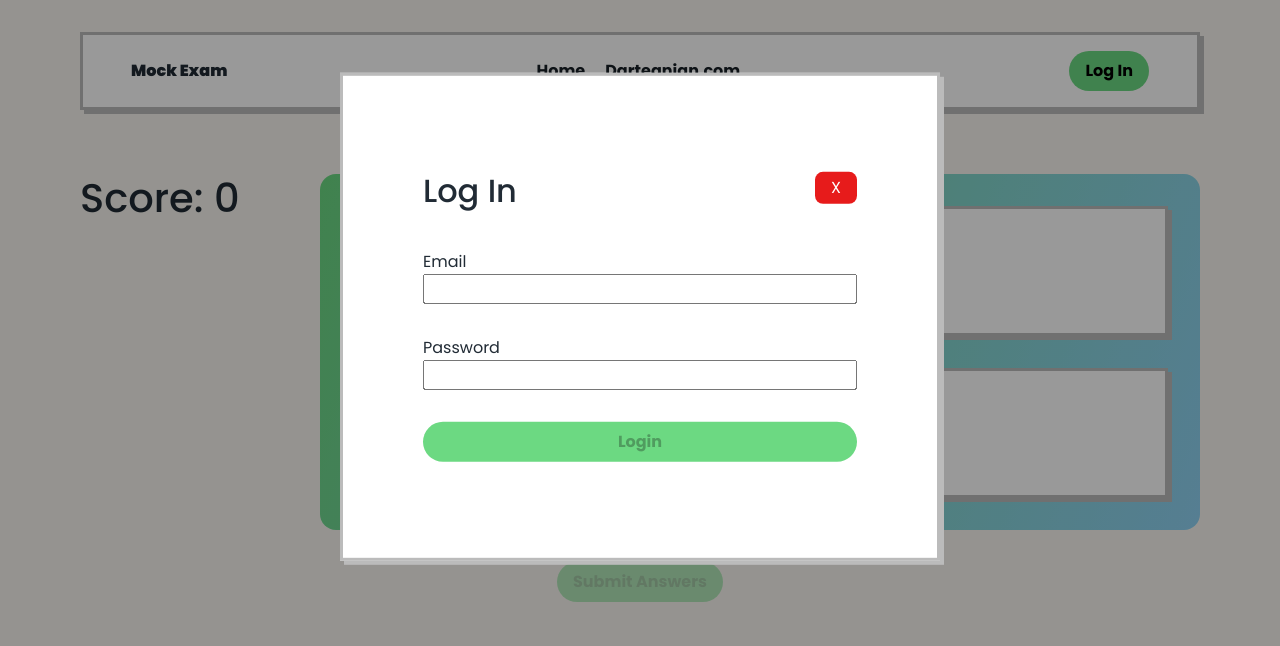
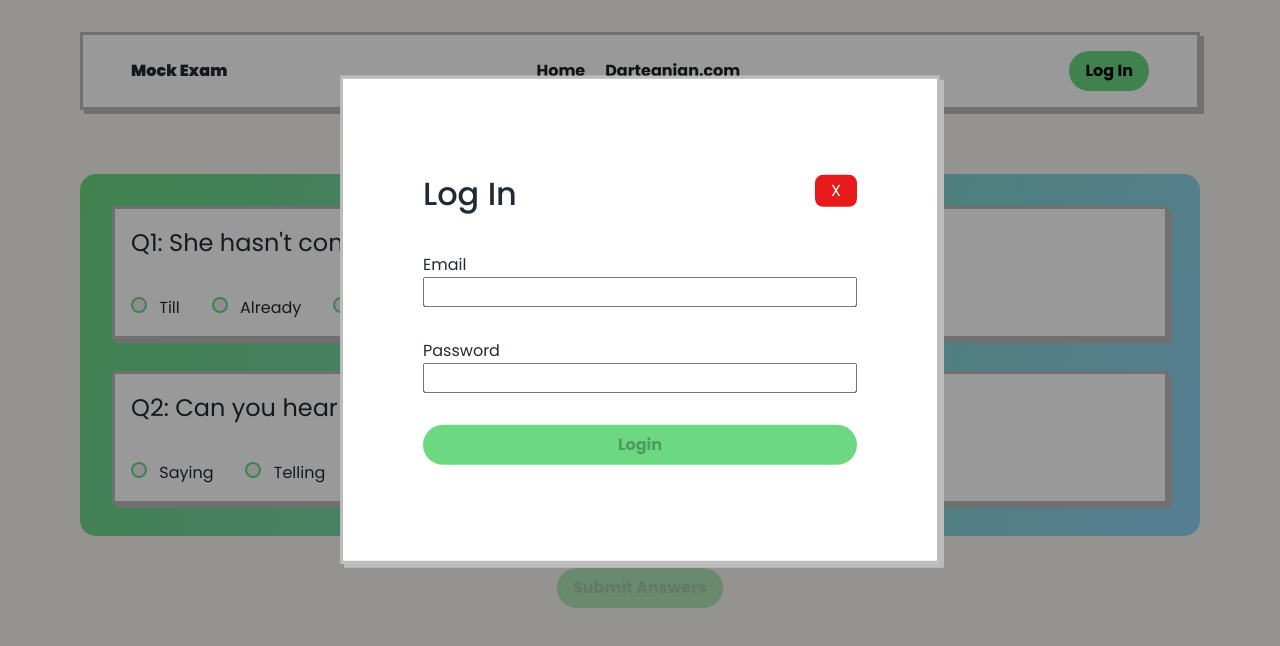
Before and after one commit to Dartegnian/mock-quiz-app, an Angular app: page /quiz in a window 1280 px wide. Shown: the top 646 px of the page. Built offline with nearby package versions, Linux system fonts and the light colour scheme.

Commit message:
Style radio inputs in question block pages, remove total score

```diff
--- a/src/app/components/question-block/question-block.component.html
+++ b/src/app/components/question-block/question-block.component.html
@@ -1,10 +1,10 @@
 <div class="question-block">
 	<header class="question-block__question">
-	  Q: {{ question.question }}
+	  Q{{ index + 1 }}: {{ question.question }}
 	</header>
 	<section class="question-block__answers">
 	  <ng-container *ngFor="let choice of shuffledChoices; let i = index">
-		<label>
+		<label class="question-block__label">
 		  <input
 			type="radio"
 			[attr.name]="'answer_' + index"
--- a/src/app/components/question-block/question-block.component.scss
+++ b/src/app/components/question-block/question-block.component.scss
@@ -15,4 +15,24 @@
 		cursor: pointer;
 		text-transform: capitalize;
 	}
+
+	&__label {
+		input[type="radio"] {
+			appearance: none;
+			-moz-appearance: none;
+
+			width: 16px;
+			height: 16px;
+
+			border: 2px solid #6CD982;
+			border-radius: 50%;
+			background-color: #EEEEEE;
+
+			margin: 4px 8px 0 0;
+
+			&:checked {
+				background-color: #6CD982;
+			}
+		}
+	}
 }
--- a/src/app/pages/quiz-page/quiz-page.component.html
+++ b/src/app/pages/quiz-page/quiz-page.component.html
@@ -1,5 +1,5 @@
 <div class="quiz-page">
-	<h1>Score: {{ totalScore }}</h1>
+	<!-- <h1>Score: {{ totalScore }}</h1> -->
 
 	<article class="quiz-area">
 		<ng-container *ngFor="let quizQuestion of quizQuestions; let i = index">
```
